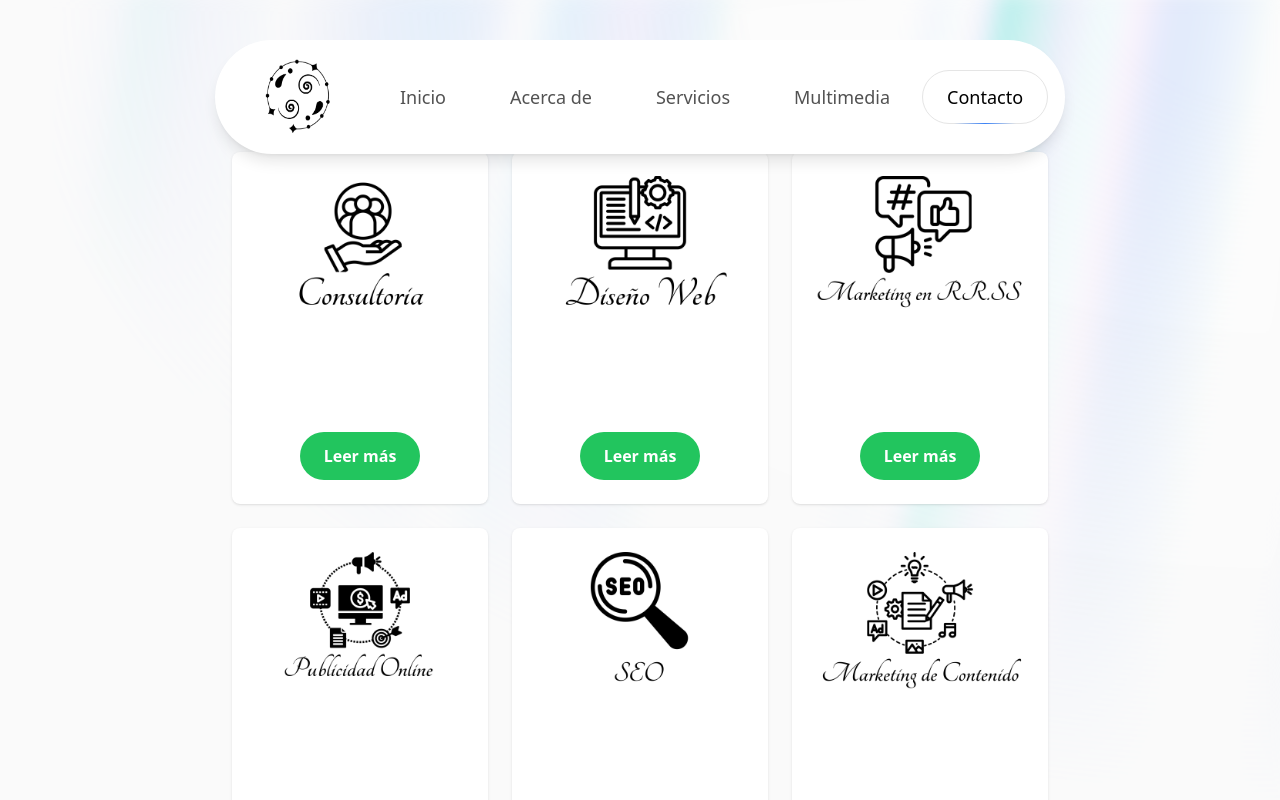
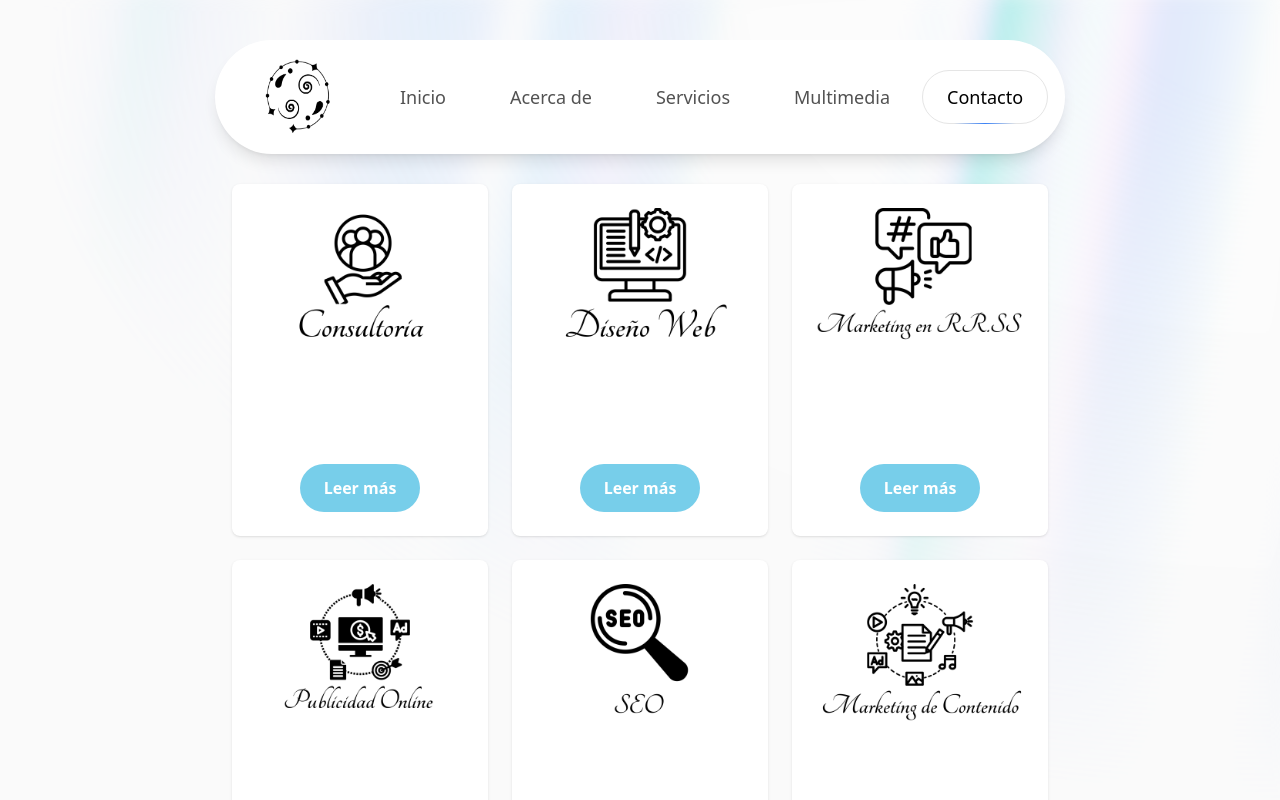
Before and after one commit to Soshiza/website, a Next.js app: page /services in a window 1280 px wide. Shown: the top 800 px of the page. Built offline with nearby package versions, Linux system fonts and the light colour scheme.

Commit message:
fix size cards

```diff
--- a/src/components/cardServices.tsx
+++ b/src/components/cardServices.tsx
@@ -93,7 +93,7 @@ export function CardServices() {
       </AnimatePresence>
 
       {/* Lista de tarjetas sin el título */}
-      <ul className="max-w-4xl mx-auto grid grid-cols-1 sm:grid-cols-2 lg:grid-cols-3 gap-6 p-6 mt-20 sm:mt-24">
+      <ul className="max-w-4xl mx-auto grid grid-cols-1 sm:grid-cols-2 lg:grid-cols-3 gap-6 p-6 mt-20 sm:mt-32">
         {cards.map((card, index) => (
           <motion.div
             layoutId={`card-${card.title}-${id}`}
@@ -113,7 +113,7 @@ export function CardServices() {
             <div className="mt-4 sm:mt-6 text-center">
               <motion.button
                 layoutId={`button-${card.title}-${id}`}
-                className="mt-4 sm:mt-6 py-2 sm:py-3 px-6 rounded-full font-bold bg-green-500 text-white hover:bg-green-600 text-sm sm:text-base"
+                className="mt-4 sm:mt-6 py-2 sm:py-3 px-6 rounded-full font-bold bg-[#77CEEA] text-white hover:bg-[#3cc6f3] text-sm sm:text-base"
               >
                 Leer más
               </motion.button>
```
